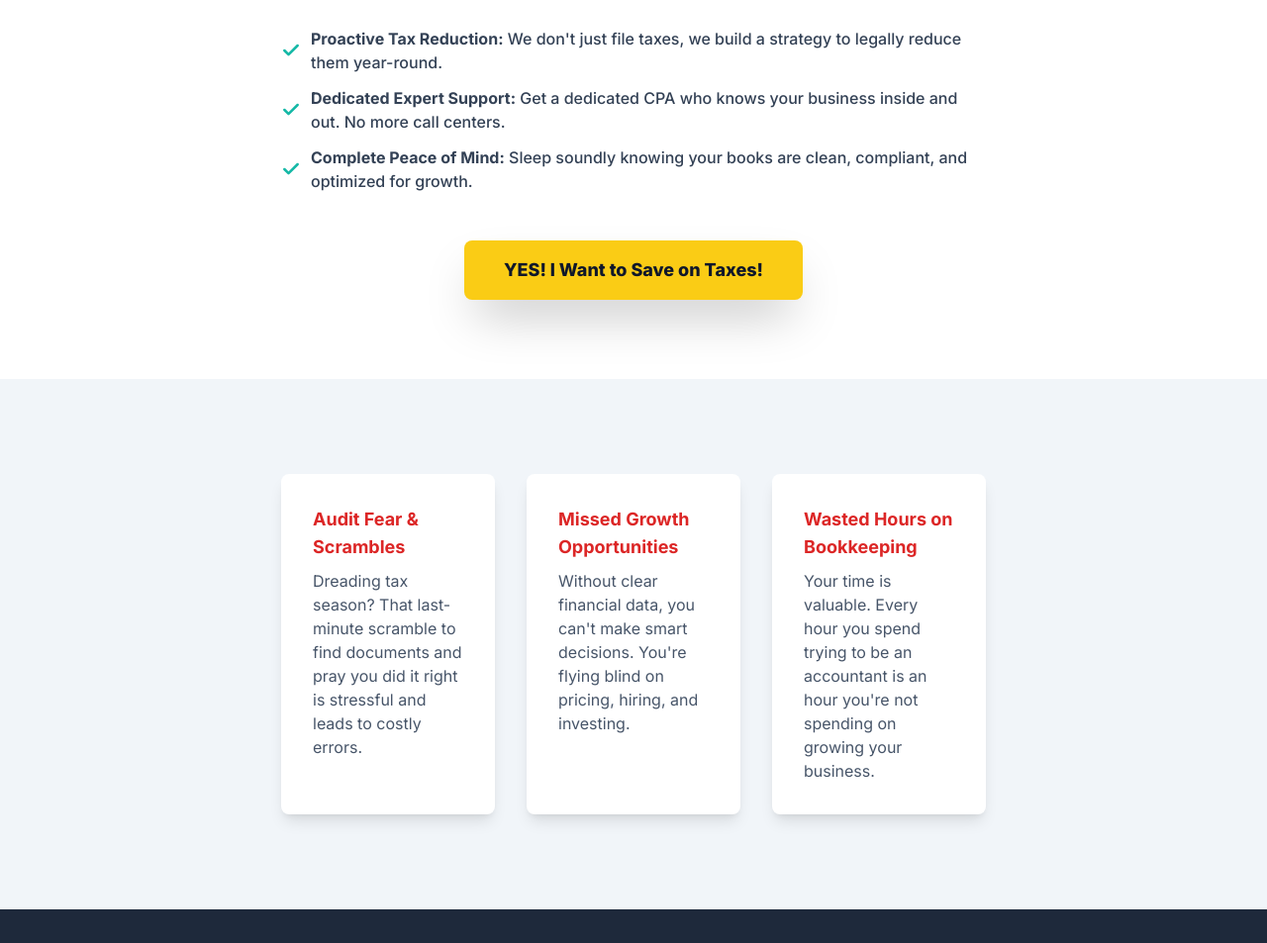
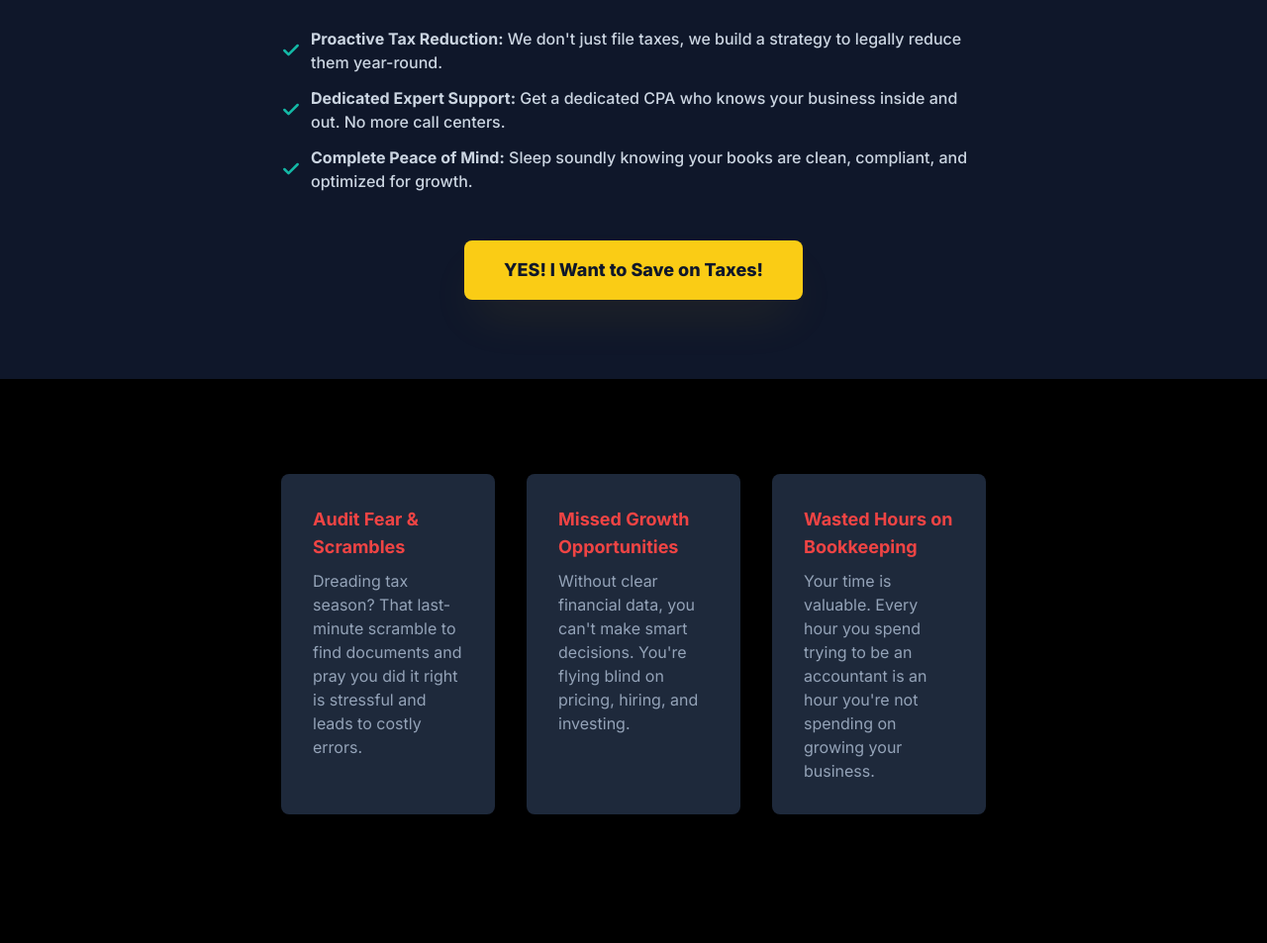
Before and after one commit to Ayoub-Bouarbi/landing-page, a plain HTML site: page index.html in a window 1280 px wide. Shown: the part 165-1118 px from the top of the page at 99% size. Drawn offline with nearby package versions, Linux system fonts and the light colour scheme.

Commit message:
Initial commit: Add landing page

```diff
--- a/index.html
+++ b/index.html
@@ -23,49 +23,46 @@
         }
     </style>
 </head>
-<body class="bg-gray-50 text-slate-800">
-    <!-- Hero Section -->
-    <main class="bg-white">
+<body class="bg-slate-900 text-slate-300">
+    <main class="bg-slate-900">
         <div class="content-container mx-auto px-6 pt-12 pb-20 text-center">
-            <h1 class="text-4xl md:text-5xl font-black text-slate-900 leading-tight">
+            <h1 class="text-4xl md:text-5xl font-black text-white leading-tight">
                 Stop Overpaying The IRS. Start Outsmarting Them.
             </h1>
             <div class="mt-12 max-w-4xl mx-auto">
-                <ul class="checkmark-list text-left space-y-3 text-base text-slate-700 font-medium">
+                <ul class="checkmark-list text-left space-y-3 text-base text-slate-300 font-medium">
                     <li><strong>Proactive Tax Reduction:</strong> We don't just file taxes, we build a strategy to legally reduce them year-round.</li>
                     <li><strong>Dedicated Expert Support:</strong> Get a dedicated CPA who knows your business inside and out. No more call centers.</li>
                     <li><strong>Complete Peace of Mind:</strong> Sleep soundly knowing your books are clean, compliant, and optimized for growth.</li>
                 </ul>
             </div>
              <div class="mt-12">
-                <a href="#offer" class="bg-yellow-400 text-slate-900 font-extrabold px-10 py-4 rounded-lg text-lg hover:bg-yellow-500 transition duration-300 shadow-2xl inline-block transform hover:scale-105">
+                <a href="#offer" class="bg-yellow-400 text-slate-900 font-extrabold px-10 py-4 rounded-lg text-lg hover:bg-yellow-500 transition duration-300 shadow-2xl shadow-yellow-500/10 inline-block transform hover:scale-105">
                     YES! I Want to Save on Taxes!
                 </a>
             </div>
         </div>
     </main>
 
-    <!-- Problem Section -->
-    <section class="py-20 md:py-24 bg-slate-100">
+    <section class="py-20 md:py-24 bg-black">
         <div class="content-container mx-auto px-6">
             <div class="grid grid-cols-1 md:grid-cols-3 gap-8">
-                <div class="bg-white p-8 rounded-lg shadow-lg">
-                    <h3 class="text-lg font-bold text-red-600">Audit Fear & Scrambles</h3>
-                    <p class="mt-2 text-base text-slate-600">Dreading tax season? That last-minute scramble to find documents and pray you did it right is stressful and leads to costly errors.</p>
+                <div class="bg-slate-800 p-8 rounded-lg shadow-lg">
+                    <h3 class="text-lg font-bold text-red-500">Audit Fear & Scrambles</h3>
+                    <p class="mt-2 text-base text-slate-400">Dreading tax season? That last-minute scramble to find documents and pray you did it right is stressful and leads to costly errors.</p>
                 </div>
-                <div class="bg-white p-8 rounded-lg shadow-lg">
-                    <h3 class="text-lg font-bold text-red-600">Missed Growth Opportunities</h3>
-                    <p class="mt-2 text-base text-slate-600">Without clear financial data, you can't make smart decisions. You're flying blind on pricing, hiring, and investing.</p>
+                <div class="bg-slate-800 p-8 rounded-lg shadow-lg">
+                    <h3 class="text-lg font-bold text-red-500">Missed Growth Opportunities</h3>
+                    <p class="mt-2 text-base text-slate-400">Without clear financial data, you can't make smart decisions. You're flying blind on pricing, hiring, and investing.</p>
                 </div>
-                 <div class="bg-white p-8 rounded-lg shadow-lg">
-                    <h3 class="text-lg font-bold text-red-600">Wasted Hours on Bookkeeping</h3>
-                    <p class="mt-2 text-base text-slate-600">Your time is valuable. Every hour you spend trying to be an accountant is an hour you're not spending on growing your business.</p>
+                 <div class="bg-slate-800 p-8 rounded-lg shadow-lg">
+                    <h3 class="text-lg font-bold text-red-500">Wasted Hours on Bookkeeping</h3>
+                    <p class="mt-2 text-base text-slate-400">Your time is valuable. Every hour you spend trying to be an accountant is an hour you're not spending on growing your business.</p>
                 </div>
             </div>
         </div>
     </section>
-    <!-- Footer -->
-    <footer class="bg-slate-800 text-slate-400">
+    <footer class="bg-black text-slate-400">
         <div class="content-container mx-auto px-6 py-10 text-center">
             <p>&copy; 2025 ClearView CPA. All Rights Reserved.</p>
             <p class="mt-2 text-sm">Stop guessing. Start growing. Let's clarify your finances.</p>
@@ -77,6 +74,8 @@
         const form = document.getElementById('cta-form');
         const successMessage = document.getElementById('success-message');
 
+        // Check if the form exists before adding an event listener
+        if (form) {
             form.addEventListener('submit', (e) => {
                 e.preventDefault();
                 const nameInput = document.getElementById('name-input');
@@ -86,9 +85,12 @@
                     successMessage.classList.remove('hidden');
                 }
             });
+        }
 
         // FAQ Accordion
         const faqContainer = document.getElementById('faq-container');
+        // Check if the FAQ container exists before adding an event listener
+        if (faqContainer) {
             faqContainer.addEventListener('click', (e) => {
                 const questionButton = e.target.closest('.faq-question');
                 if (questionButton) {
@@ -99,6 +101,7 @@
                     icon.classList.toggle('rotate-180');
                 }
             });
+        }
     </script>
 
 </body>
```
Lines whose indentation alone changed are shown as unchanged.
